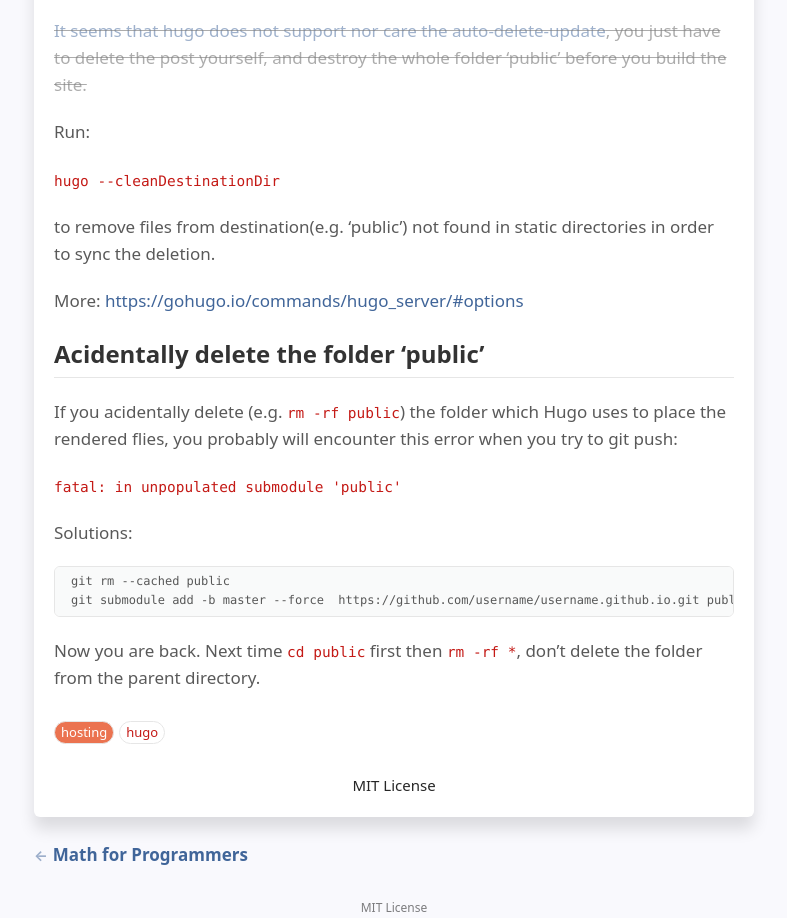
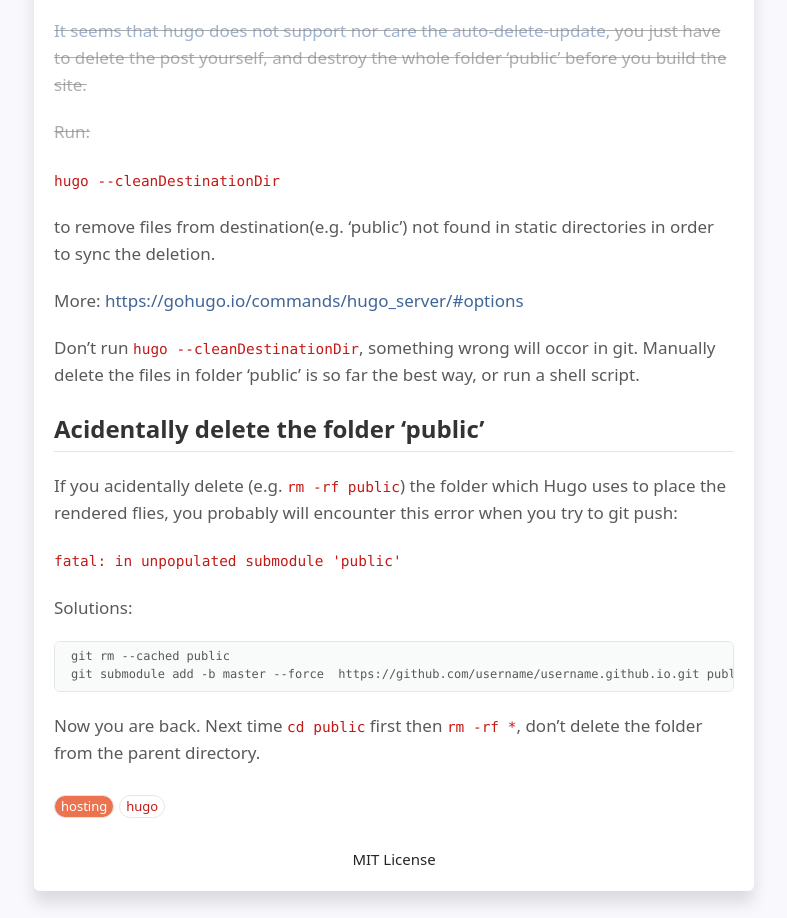
Before and after one commit to felixmon/myblog, a plain HTML site: page public/posts/deploy/index.html in a window 1280 px wide. Shown: the part 2297-3215 px from the top of the page, without its empty margins (246-1033 px from the left). Drawn offline with nearby package versions, Linux system fonts and the light colour scheme; some packages are replaced by stand-ins of ours.

Commit message:
rebuilding site Sun Mar  1 02:16:57 CST 2020

```diff
--- a/public/posts/deploy/index.html
+++ b/public/posts/deploy/index.html
@@ -80,10 +80,11 @@ git push origin master
 </code></pre><p>Github will ask for your username and passphrase even if you already set up the ssh access and sucessfully authorized, because you have set up the 2FA, so now enter your username and <strong>paste the PERSONAL TOKEN(NOT YOUR REAL PASSWORD) string you got as the passphrase</strong>, this only have to do it once. More about this step can be found <a href="https://medium.com/@ginnyfahs/github-error-authentication-failed-from-command-line-3a545bfd0ca8"target="_blank">here</a>.</p>
 <h2 id="delete-a-post">Delete a post</h2>
 <p><del><a href="https://gohugo.io/getting-started/usage/#deploy-your-website"target="_blank">It seems that hugo does not support nor care the auto-delete-update</a>, you just have to delete the post yourself, and destroy the whole folder &lsquo;public&rsquo; before you build the site.</del></p>
-<p>Run:</p>
+<p><del>Run:</p>
 <p><code>hugo --cleanDestinationDir</code></p>
 <p>to remove files from destination(e.g. &lsquo;public&rsquo;) not found in static directories in order to sync the deletion.</p>
-<p>More: <a href="https://gohugo.io/commands/hugo_server/#options">https://gohugo.io/commands/hugo_server/#options</a></p>
+<p>More: <a href="https://gohugo.io/commands/hugo_server/#options">https://gohugo.io/commands/hugo_server/#options</a></del></p>
+<p>Don&rsquo;t run <code>hugo --cleanDestinationDir</code>, something wrong will occor in git. Manually delete the files in folder &lsquo;public&rsquo; is so far the best way, or run a shell script.</p>
 <h2 id="acidentally-delete-the-folder-public">Acidentally delete the folder &lsquo;public&rsquo;</h2>
 <p>If you acidentally delete (e.g. <code>rm -rf public</code>) the folder which Hugo uses to place the rendered flies, you probably will encounter this error when you try to git push:</p>
 <p><code>fatal: in unpopulated submodule 'public'</code></p>
```
